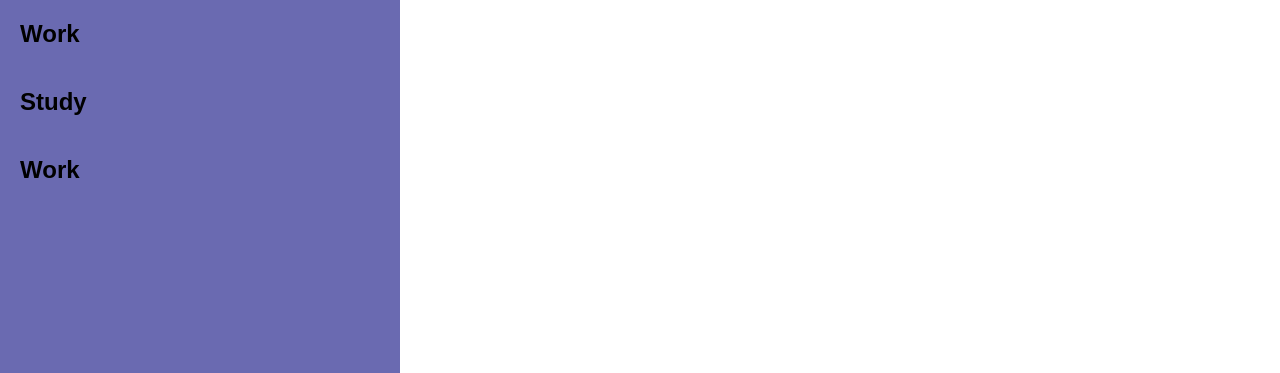
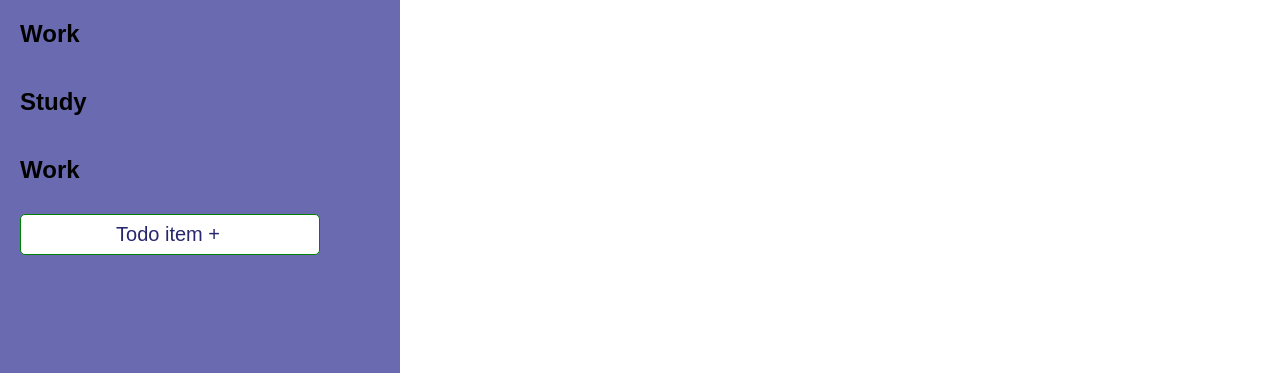
Before and after one commit to zeagle848/todo-list, a website built with webpack: page dist/index.html in a window 1280 px wide. Shown: the part 427-800 px from the top of the page. Built offline with nearby package versions, Linux system fonts and the light colour scheme; a web font is replaced by a local one.

Commit message:
New and desc. todo modals created using JS

```diff
--- /dev/null
+++ b/src/DOM/CreateNewTodoModal.js
@@ -0,0 +1,128 @@
+export function newTodoModal() {
+  // CREATE ROOT ELEMENTS
+  const rootElement = document.getElementById("root");
+  const fragment = document.createDocumentFragment();
+
+  const modalBackgroundNewTodo = document.createElement("div");
+  modalBackgroundNewTodo.classList.add("modal-background");
+  modalBackgroundNewTodo.setAttribute("id", "modal-background-new-todo");
+  // CREATE MODAL ELEMENTS
+
+  const modalContainer = document.createElement("div");
+  modalContainer.classList.add("modal-container");
+
+  const exitModal = document.createElement("p");
+  exitModal.classList.add("close-modal");
+  exitModal.setAttribute("id", "close-modal");
+  exitModal.textContent = "X";
+
+  modalContainer.append(exitModal);
+
+  const todoItemNameInput = document.createElement("input");
+  todoItemNameInput.setAttribute("type", "text");
+  todoItemNameInput.setAttribute("placeholder", "Title of todo item:");
+  todoItemNameInput.classList.add("new-todo-item-name");
+
+  modalContainer.append(todoItemNameInput);
+
+  const todoItemDescriptionInput = document.createElement("textarea");
+  todoItemDescriptionInput.setAttribute("placeholder", "Details:");
+  todoItemDescriptionInput.classList.add("todo-description");
+
+  modalContainer.append(todoItemDescriptionInput);
+
+  // CREATE DUE DATE ELEMENTS
+
+  const dateInputContainer = document.createElement("div");
+  dateInputContainer.classList.add("todo-modal-due-date");
+
+  const dateInputHeader = document.createElement("h3");
+  dateInputHeader.textContent = "Due Date:";
+
+  dateInputContainer.append(dateInputHeader);
+
+  const dateInput = document.createElement("input");
+  dateInput.classList.add("todo-modal-due-date-input");
+  dateInput.setAttribute("type", "date");
+
+  dateInputContainer.append(dateInput);
+
+  modalContainer.append(dateInputContainer);
+
+  // CREATE MODAL FOOTER ELEMENTS
+
+  const todoModalFooter = document.createElement("div");
+  todoModalFooter.classList.add("todo-modal-footer");
+
+  // CREATE PRIORITY ELEMENTS
+
+  const priorityContainer = document.createElement("div");
+  priorityContainer.classList.add("todo-modal-priority");
+
+  const priorityHeader = document.createElement("h3");
+  priorityHeader.classList.add("todo-modal-priority-header");
+  priorityHeader.textContent = "Priority:";
+
+  priorityContainer.append(priorityHeader);
+
+  const lowPriorityButton = document.createElement("button");
+  lowPriorityButton.classList.add("todo-modal-priority-button");
+  lowPriorityButton.classList.add("low-priority-button");
+  lowPriorityButton.textContent = "Low";
+
+  priorityContainer.append(lowPriorityButton);
+
+  const mediumPriorityButton = document.createElement("button");
+  mediumPriorityButton.classList.add("todo-modal-priority-button");
+  mediumPriorityButton.classList.add("medium-priority-button");
+  mediumPriorityButton.textContent = "Medium";
+
+  priorityContainer.append(mediumPriorityButton);
+
+  const highPriorityButton = document.createElement("button");
+  highPriorityButton.classList.add("todo-modal-priority-button");
+  highPriorityButton.classList.add("high-priority-button");
+  highPriorityButton.textContent = "High";
+
+  priorityContainer.append(mediumPriorityButton);
+
+  todoModalFooter.append(priorityContainer);
+
+  // CREATE SUBMIT ELEMENT
+
+  const submitTodoButton = document.createElement("button");
+  submitTodoButton.classList.add("submit-new-todo-modal");
+  submitTodoButton.textContent = "Submit";
+
+  todoModalFooter.append(submitTodoButton);
+
+  modalContainer.append(todoModalFooter);
+
+  // APPEND ELEMENTS TO ROOT ELEMENTS
+
+  modalBackgroundNewTodo.append(modalContainer);
+  fragment.append(modalBackgroundNewTodo);
+  rootElement.append(fragment);
+
+  // CLOSE MODAL FUNCTIONS
+
+  exitModal.addEventListener("click", () => {
+    modalBackgroundNewTodo.classList.remove("new-todo-item-background-visible");
+
+    todoItemNameInput.value = "";
+    todoItemDescriptionInput.value = "";
+    dateInput.value = "";
+  });
+
+  modalBackgroundNewTodo.addEventListener("click", (event) => {
+    if (event.target === modalBackgroundNewTodo) {
+      modalBackgroundNewTodo.classList.remove(
+        "new-todo-item-background-visible"
+      );
+
+      todoItemNameInput.value = "";
+      todoItemDescriptionInput.value = "";
+      dateInput.value = "";
+    }
+  });
+}
--- /dev/null
+++ b/src/DOM/CreateTodoDescriptionModal.js
@@ -0,0 +1,157 @@
+export function todoDescriptionModal(
+  name,
+  description,
+  priority,
+  dueDate,
+  project
+) {
+  // CREATE ROOT ELEMENTS
+  const rootElement = document.getElementById("root");
+  const fragment = document.createDocumentFragment();
+
+  const modalBackgroundTodoDescription = document.createElement("div");
+  modalBackgroundTodoDescription.classList.add("modal-background");
+  modalBackgroundTodoDescription.setAttribute(
+    "id",
+    "modal-background-todo-description"
+  );
+
+  // CREATE MODAL ELEMENTS
+
+  const modalContainerTodoDescription = document.createElement("div");
+  modalContainerTodoDescription.classList.add("modal-container");
+  modalContainerTodoDescription.classList.add("todo-description-modal");
+
+  const exitModal = document.createElement("p");
+  exitModal.classList.add("close-modal");
+  exitModal.setAttribute("id", "close-modal");
+  exitModal.textContent = "X";
+
+  modalContainerTodoDescription.append(exitModal);
+
+  const todoItemName = document.createElement("h1");
+  todoItemName.classList.add("todo-description-main-header");
+  todoItemName.textContent = name;
+
+  modalContainerTodoDescription.append(todoItemName);
+
+  // CREATE DESCRIPTION ELEMENTS
+
+  const descriptionContainer = document.createElement("div");
+  descriptionContainer.classList.add("todo-description-description-section");
+
+  const descriptionHeader = document.createElement("h2");
+  descriptionHeader.classList.add("todo-description-header");
+  descriptionHeader.textContent = "Description:";
+
+  descriptionContainer.append(descriptionHeader);
+
+  const descriptionParagraph = document.createElement("p");
+  descriptionParagraph.classList.add("todo-description-paragraph");
+  descriptionParagraph.textContent = description;
+
+  descriptionContainer.append(descriptionParagraph);
+
+  modalContainerTodoDescription.append(descriptionContainer);
+
+  // CREATE PRIORITY, DUE DATE AND PROJECT ELEMENTS
+
+  // PRIORITY ELEMENTS
+  const priorityContainer = document.createElement("div");
+  priorityContainer.classList.add("todo-description-section-container");
+
+  const priorityHeader = document.createElement("h2");
+  priorityHeader.classList.add("todo-description-header");
+  priorityHeader.textContent = "Priority:";
+
+  priorityContainer.append(priorityHeader);
+
+  const prioritySpan = document.createElement("span");
+  prioritySpan.classList.add("todo-description-span");
+
+  switch (priority) {
+    case "low":
+      prioritySpan.classList.add("low-priority");
+      prioritySpan.textContent = "Low";
+      break;
+    case "medium":
+      prioritySpan.classList.add("medium-priority");
+      prioritySpan.textContent = "Medium";
+      break;
+    case "high":
+      prioritySpan.classList.add("high-priority");
+      prioritySpan.textContent = "High";
+      break;
+    default:
+      prioritySpan.classList.add("high-priority");
+      prioritySpan.textContent = "NO PRIORITY ERROR";
+      break;
+  }
+
+  priorityContainer.append(prioritySpan);
+
+  modalContainerTodoDescription.append(priorityContainer);
+
+  // DUE DATE ELEMENTS
+
+  const dueDateContainer = document.createElement("div");
+  dueDateContainer.classList.add("todo-description-section-container");
+
+  const dueDateHeader = document.createElement("h2");
+  dueDateHeader.classList.add("todo-description-header");
+  dueDateHeader.textContent = "Due Date:";
+
+  dueDateContainer.append(dueDateHeader);
+
+  const dueDateSpan = document.createElement("span");
+  dueDateSpan.classList.add("todo-description-span");
+  dueDateSpan.textContent = dueDate;
+
+  dueDateContainer.append(dueDateSpan);
+
+  modalContainerTodoDescription.append(dueDateContainer);
+
+  // PROJECT ELEMENTS
+
+  const projectContainer = document.createElement("div");
+  projectContainer.classList.add("todo-description-section-container");
+
+  const projectHeader = document.createElement("h2");
+  projectHeader.classList.add("todo-description-header");
+  projectHeader.textContent = "Project:";
+
+  projectContainer.append(projectHeader);
+
+  const projectSpan = document.createElement("span");
+  projectSpan.classList.add("todo-description-span");
+  projectSpan.textContent = project;
+
+  projectContainer.append(projectSpan);
+
+  modalContainerTodoDescription.append(projectContainer);
+
+  // APPEND ELEMENTS TO ROOT ELEMENTS
+
+  modalBackgroundTodoDescription.append(modalContainerTodoDescription);
+  fragment.append(modalBackgroundTodoDescription);
+  rootElement.append(fragment);
+
+  // CLOSE MODAL FUNCTIONS
+  exitModal.addEventListener("click", () => {
+    modalBackgroundTodoDescription.classList.remove(
+      "new-todo-item-background-visible"
+    );
+
+    todoItemNameInput.value = "";
+    todoItemDescriptionInput.value = "";
+    dateInput.value = "";
+  });
+
+  modalBackgroundTodoDescription.addEventListener("click", (event) => {
+    if (event.target === modalBackgroundTodoDescription) {
+      modalBackgroundTodoDescription.classList.remove(
+        "new-todo-item-background-visible"
+      );
+    }
+  });
+}
--- a/src/index.js
+++ b/src/index.js
@@ -1 +1,15 @@
 import css from "./style.css";
+import { todoDescriptionModal } from "./DOM/CreateTodoDescriptionModal";
+import { newTodoModal } from "./DOM/CreateNewTodoModal.js";
+newTodoModal();
+
+const addTodoItemButton = document.getElementById("add-todo-item-button");
+
+addTodoItemButton.addEventListener("click", () => {
+  const modalBackgroundNewTodo = document.getElementById(
+    "modal-background-new-todo"
+  );
+  const body = document.getElementById("root");
+  modalBackgroundNewTodo.classList.add("new-todo-item-background-visible");
+  body.classList.add("body-no-scroll");
+});
--- a/src/style.css
+++ b/src/style.css
@@ -50,6 +50,29 @@ header {
   display: flex;
   flex-direction: column;
   align-items: flex-start;
+}
+
+.add-todo-item-button {
+  margin: 10px;
+  padding-top: 8px;
+  padding-bottom: 8px;
+  width: 300px;
+  font-size: 20px;
+  margin-left: 0;
+  padding-right: 10px;
+  background-color: white;
+  border: 1px solid green;
+  color: var(--main-primary-color);
+  border-radius: 5px;
+  cursor: pointer;
+  transition: 0.3s;
+}
+
+.add-todo-item-button:hover {
+  color: white;
+  background-color: green;
+  box-shadow: 2px 2px 5px 1px var(--main-primary-color);
+  transform: scale(1.05);
 }
 
 /* MAIN CONTENT STYLING */
@@ -157,6 +180,7 @@ header {
   left: 0;
   background-color: rgba(0, 0, 0, 0.2);
   z-index: 1;
+  display: none;
 }
 
 .modal-container {
@@ -290,8 +314,8 @@ header {
 
 /* EDIT TODO-ITEM MODAL STYLING */
 
-.edit-todo-background-hidden {
-  display: none;
+.edit-todo-background-visible {
+  /* display: block; */
 }
 
 .edit-todo-name-header {
@@ -325,8 +349,8 @@ header {
   padding: 0;
 }
 
-.todo-description-background-hidden {
-  display: none;
+.todo-description-background-visible {
+  display: block;
 }
 
 .todo-description-main-header {
@@ -358,7 +382,7 @@ header {
   margin-left: 10px;
 }
 
-.todo-description-section-wrapper {
+.todo-description-section-container {
   display: flex;
   flex-direction: row;
   align-items: center;
@@ -372,14 +396,22 @@ header {
   margin-left: 10px;
 }
 
+.low-priority {
+  color: green;
+}
+
 .medium-priority {
   color: orange;
 }
 
+.high-priority {
+  color: red;
+}
+
 /* NEW TODO ITEM MODAL */
 
-.new-todo-item-background-hidden {
-  display: none;
+.new-todo-item-background-visible {
+  display: block;
 }
 
 .new-todo-item-name {
@@ -405,7 +437,7 @@ header {
 }
 
 .new-todo-item-description:focus {
-  outline: none;
+  outline: block;
 }
 
 .submit-new-todo-modal {
```
Also changed, not shown: dist/index.html, src/DOM/TodoItems.js (added), src/stores/TodoItemStorage.js (added).
